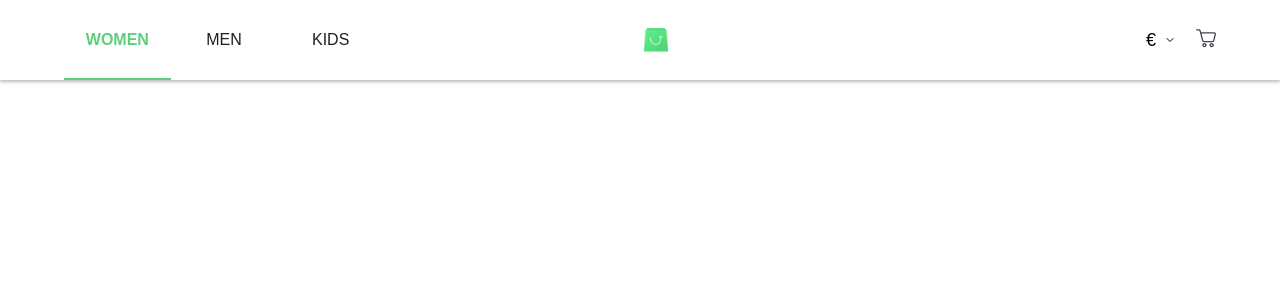
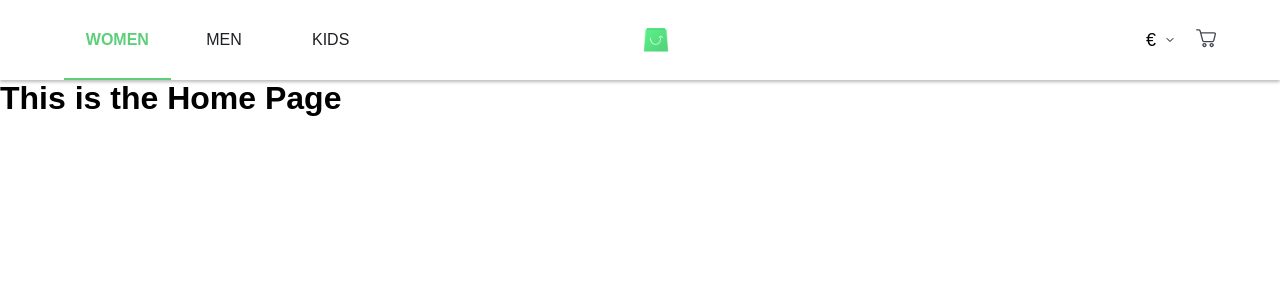
Before and after one commit to OmarAlSeddik/e-commerce-react-redux-graphql, a React (Create React App) app: page / in a window 1280 px wide. Shown: the top 300 px of the page. Built offline with nearby package versions, Linux system fonts and the light colour scheme.

Commit message:
React Router DOM Added

```diff
--- a/package.json
+++ b/package.json
@@ -1,6 +1,6 @@
 {
   "name": "scandiweb-entry-react-developer-test",
-  "version": "0.1.0",
+  "version": "1.0.0",
   "private": true,
   "dependencies": {
     "@testing-library/jest-dom": "^5.16.5",
@@ -8,6 +8,7 @@
     "@testing-library/user-event": "^13.5.0",
     "react": "^18.2.0",
     "react-dom": "^18.2.0",
+    "react-router-dom": "6",
     "react-scripts": "5.0.1",
     "styled-components": "^5.3.5",
     "web-vitals": "^2.1.4"
--- a/src/App.js
+++ b/src/App.js
@@ -1,5 +1,8 @@
+import { Route, Routes } from "react-router-dom";
 import { createGlobalStyle, css } from "styled-components";
+import CartPage from "./components/CartPage";
 import Header from "./components/Header";
+import HomePage from "./components/HomePage";
 
 const GlobalStyles = createGlobalStyle`${css`
   @import url("https://fonts.googleapis.com/css2?family=Raleway:wght@400;600&display=swap");
@@ -29,6 +32,10 @@ function App() {
     <div className="App">
       <GlobalStyles />
       <Header />
+      <Routes>
+        <Route path="/" element={<HomePage />} />
+        <Route path="/cart-page" element={<CartPage />} />
+      </Routes>
     </div>
   );
 }
--- /dev/null
+++ b/src/components/CartPage/index.js
@@ -0,0 +1,5 @@
+const CartPage = () => {
+  return <h1>This is the Cart Page</h1>;
+};
+
+export default CartPage;
--- a/src/components/Header/index.js
+++ b/src/components/Header/index.js
@@ -5,7 +5,6 @@ import Logo from "./Logo";
 import Nav from "./Nav";
 
 const StyledHeader = styled.header`
-  position: absolute;
   display: flex;
   align-items: center;
   gap: 1.375rem;
--- /dev/null
+++ b/src/components/HomePage/index.js
@@ -0,0 +1,5 @@
+const HomePage = () => {
+  return <h1>This is the Home Page</h1>;
+};
+
+export default HomePage;
--- a/src/index.js
+++ b/src/index.js
@@ -1,10 +1,13 @@
 import React from "react";
 import ReactDOM from "react-dom/client";
+import { BrowserRouter } from "react-router-dom";
 import App from "./App";
 
 const root = ReactDOM.createRoot(document.getElementById("root"));
 root.render(
   <React.StrictMode>
-    <App />
+    <BrowserRouter>
+      <App />
+    </BrowserRouter>
   </React.StrictMode>
 );
```
Also changed, not shown: 1 other file (tests, documents, lock files or other folders).
